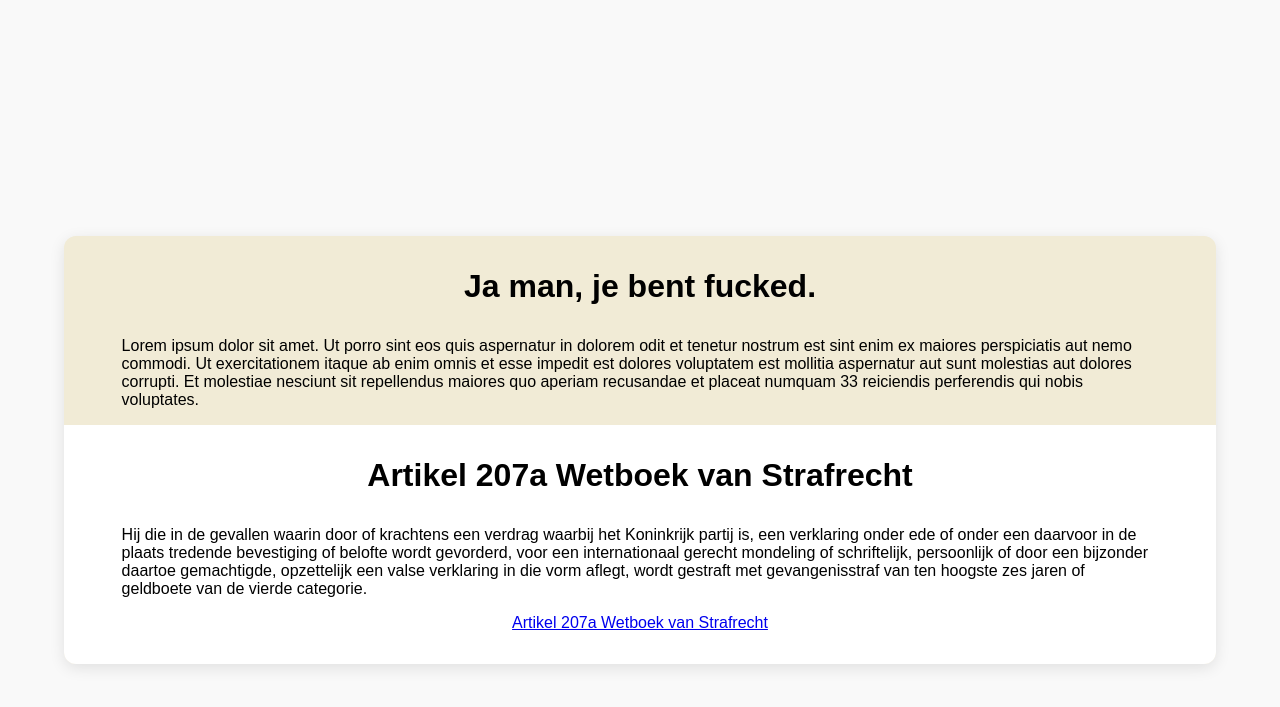
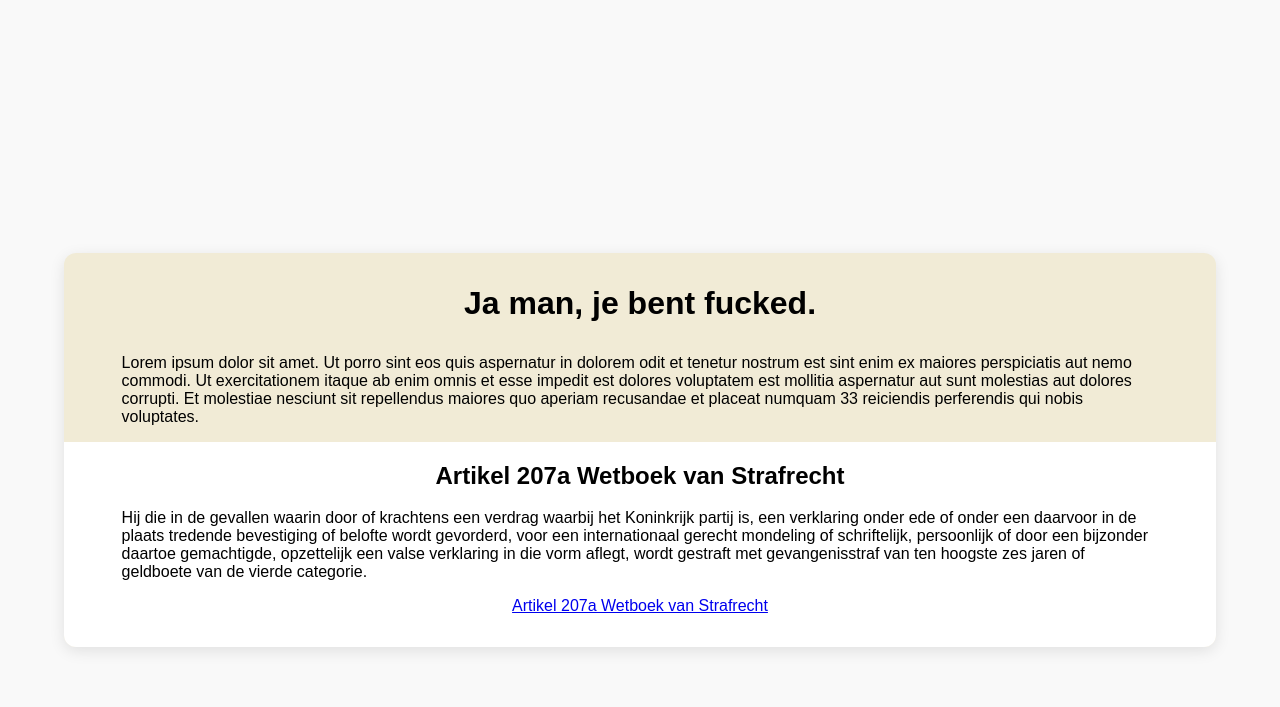
Before and after one commit to stanplayzz/maatschapij, a Jekyll site: the page built from _zaken/zaak1.md, in a window 1280 px wide. Shown: the top 707 px of the page. Built offline with Jekyll 4.4.1, drawn with Linux system fonts in a browser that asks for light colours.

Commit message:
css work

```diff
--- a/_layouts/default.html
+++ b/_layouts/default.html
@@ -12,7 +12,7 @@
     <h1>{{ page.title }}</h1>
     <p>{{ page.description }}</p>
     <div class="strafboek">
-        <h1>{{ page.strafboek_title }}</h1>
+        <h2>{{ page.strafboek_title }}</h1>
         <p>{{ page.strafboek_description }}</p>
         <a href="{{page.strafboek_perma_link}}" target="_blank" rel="noopener noreferrer">{{ page.strafboek_title }}</a>
     </div>
```
